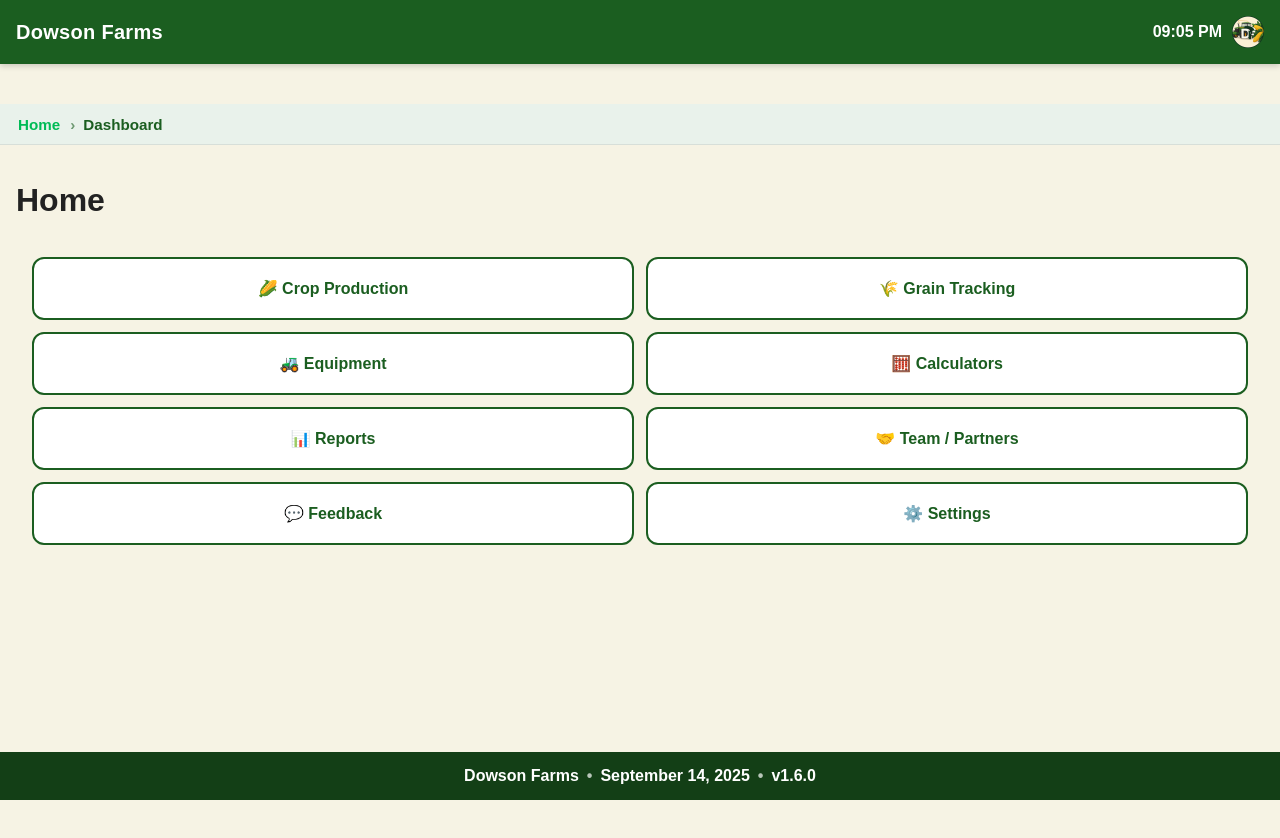
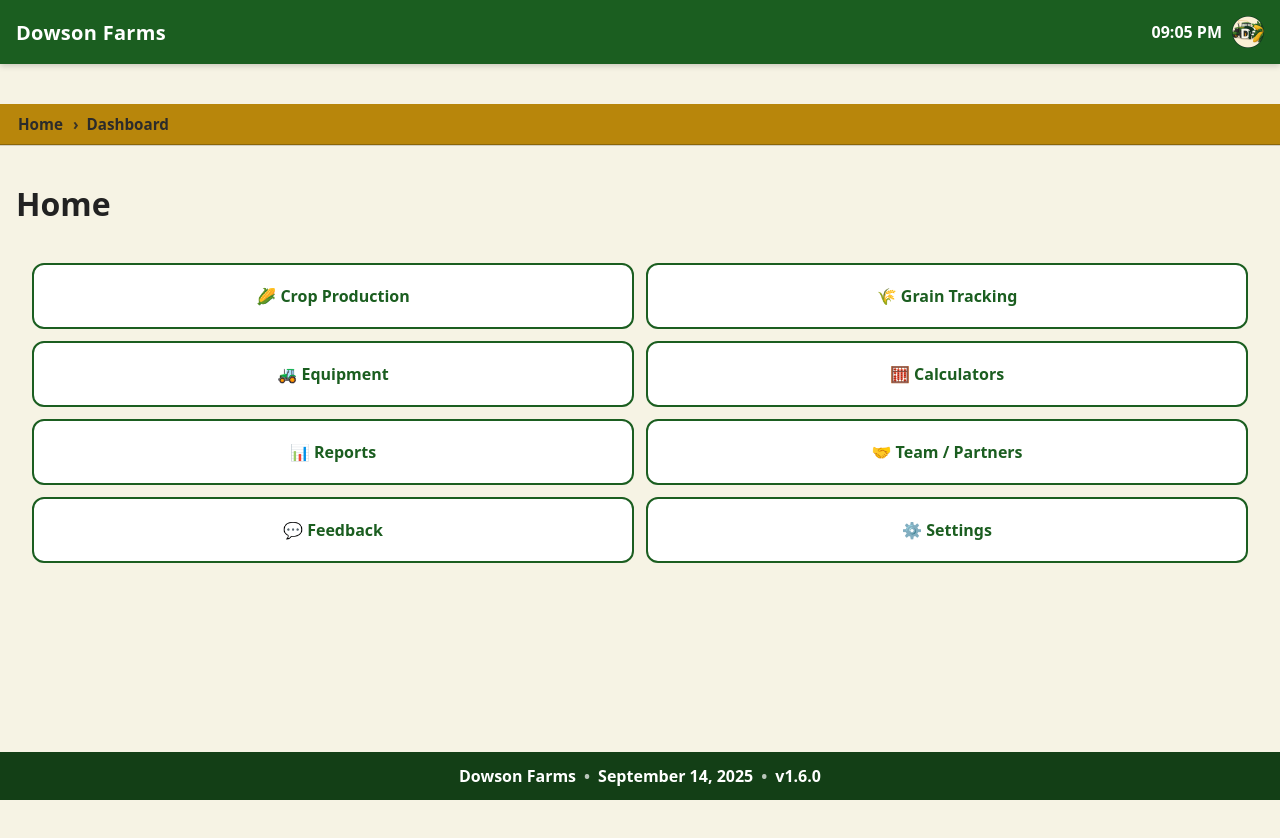
Before and after one commit to dkillam05/DowsonFarms, a plain HTML site: page index.html in a window 1280 px wide. Drawn offline with Linux system fonts and the light colour scheme.

Commit message:
Update theme.css

```diff
--- a/theme.css
+++ b/theme.css
@@ -1,128 +1,162 @@
+/* ===========================
+   Dowson Farms — theme.css
+   =========================== */
+
 :root {
-  --brand-green: #1b5e20;
-  --brand-gold: #f1d565;
+  /* Brand palette */
+  --brand-green: #1B5E20;
+  --brand-gold:  #f1d565;
+  --brand-gold-dark: #B8860B; /* DarkGoldenRod */
   --paper: #f6f3e4;
-  --ink: #222;
+  --ink:   #222;
+  --gold-text: #2b2b2b; /* readable on gold */
+
+  /* Layout sizing */
+  --header-h: 64px;
+  --crumb-h:  40px;
+  --footer-h: 48px;
+  --pad-x:    16px;
+
+  /* Z-index */
+  --z-header:  1000;
+  --z-crumbs:   900;
+  --z-footer:  1000;
 }
 
+/* Base */
+html, body { height: 100%; }
 body {
   margin: 0;
-  font-family: 'Montserrat', sans-serif;
+  font-family: 'Montserrat', system-ui, -apple-system, Segoe UI, Roboto, sans-serif;
   background: var(--paper);
   color: var(--ink);
+
+  /* Ensure content isn’t hidden behind sticky bars */
+  padding-top: calc(var(--header-h) + var(--crumb-h));
+  padding-bottom: var(--footer-h);
 }
 
-header, footer {
+/* ===========================
+   Sticky Header
+   =========================== */
+.app-header {
+  position: fixed; top: 0; left: 0; right: 0;
+  height: var(--header-h);
   background: var(--brand-green);
-  color: var(--brand-gold);
-  padding: 10px;
-  text-align: center;
-  font-weight: bold;
+  color: #fff;
+  display: flex;
+  align-items: center;
+  justify-content: space-between;
+  padding: 0 var(--pad-x);
+  box-shadow: 0 2px 6px rgba(0,0,0,.18);
+  z-index: var(--z-header);
+}
+.app-header__title {
+  font-weight: 700;
+  font-size: 1.25rem;
+  letter-spacing: .3px;
+}
+.app-header__right {
+  display: flex;
+  align-items: center;
+  gap: 10px;
+}
+.clock {
+  font-variant-numeric: tabular-nums;
+  font-weight: 600;
+}
+.app-logo {
+  width: 32px; height: 32px;
+  border-radius: 8px;
 }
 
+/* ===========================
+   Sticky Breadcrumbs (dark gold)
+   =========================== */
+.breadcrumbs {
+  position: sticky;
+  top: var(--header-h);           /* glued under header */
+  height: var(--crumb-h);
+  display: flex;
+  align-items: center;
+  background: var(--brand-gold-dark);
+  color: var(--gold-text);
+  padding: 0 var(--pad-x);
+  border-bottom: 1px solid rgba(0,0,0,.25);
+  z-index: var(--z-crumbs);
+  box-shadow: 0 1px 0 rgba(0,0,0,.15);
+}
+.breadcrumbs ol {
+  display: flex;
+  align-items: center;
+  gap: 8px;
+  list-style: none;
+  margin: 0;
+  padding: 0;
+  font-size: .95rem;
+  font-weight: 700;
+}
+.breadcrumbs a {
+  color: var(--gold-text);
+  text-decoration: none;
+}
+.breadcrumbs a:hover { text-decoration: underline; }
+.breadcrumbs .sep {
+  opacity: .9;
+  color: var(--gold-text);
+}
+
+/* ===========================
+   Content Wrapper
+   =========================== */
+.content {
+  padding: 16px;
+  min-height: calc(100vh - var(--header-h) - var(--crumb-h) - var(--footer-h));
+}
+
+/* ===========================
+   Sticky Footer
+   =========================== */
+.app-footer {
+  position: fixed; left: 0; right: 0; bottom: 0;
+  height: var(--footer-h);
+  background: #133f16; /* darker green so gold pops if used */
+  color: #fff;
+  display: flex;
+  align-items: center;
+  justify-content: center;
+  gap: 8px;
+  padding: 0 var(--pad-x);
+  font-weight: 600;
+  z-index: var(--z-footer);
+}
+.app-footer .dot { opacity: .7; }
+
+/* ===========================
+   Tiles (Home)
+   =========================== */
 .df-tiles {
   display: grid;
   grid-template-columns: 1fr 1fr;
   gap: 12px;
   padding: 16px;
 }
-
 .df-tile {
-  background: white;
+  background: #fff;
   border: 2px solid var(--brand-green);
   border-radius: 12px;
   text-decoration: none;
   text-align: center;
   padding: 20px;
-  font-weight: bold;
+  font-weight: 700;
   color: var(--brand-green);
 }
-
 .df-tile:hover {
   background: var(--brand-gold);
-  color: black;
+  color: #000;
 }
 
-.breadcrumbs {
-  padding: 6px 12px;
-  font-size: 14px;
-  background: var(--brand-gold);
-  color: var(--brand-green);
+/* Touch comfort on mobile */
+@media (hover: none) {
+  .breadcrumbs a { padding: 6px 2px; }
 }
-
-:root{
-  --green:#1B5E20;
-  --ivory:#FFFFF0;
-  --header-h:64px;
-  --crumb-h:40px;
-  --footer-h:48px;
-  --z-header:1000;
-  --z-crumbs:900;
-  --z-footer:1000;
-  --pad-x:16px;
-}
-
-/* Prevent content hiding under sticky bars */
-html,body{height:100%;}
-body{
-  /* keep your existing body styles above; these lines can live alongside them */
-  padding-top: calc(var(--header-h) + var(--crumb-h));
-  padding-bottom: var(--footer-h);
-}
-
-/* Sticky Header */
-.app-header{
-  position: fixed; top:0; left:0; right:0;
-  height: var(--header-h);
-  background: var(--green); color:#fff;
-  display:flex; align-items:center; justify-content:space-between;
-  padding: 0 var(--pad-x);
-  box-shadow: 0 2px 6px rgba(0,0,0,.18);
-  z-index: var(--z-header);
-}
-.app-header__title{ font-weight:700; font-size:1.25rem; letter-spacing:.3px; }
-.app-header__right{ display:flex; align-items:center; gap:10px; }
-.clock{ font-variant-numeric: tabular-nums; font-weight:600; }
-.app-logo{ width:32px; height:32px; border-radius:8px; }
-
-/* Sticky Breadcrumbs under header */
-.breadcrumbs{
-  position: sticky; top: var(--header-h);
-  height: var(--crumb-h);
-  display:flex; align-items:center;
-  background:#e9f2eb; /* subtle green tint */
-  padding: 0 var(--pad-x);
-  border-bottom: 1px solid rgba(0,0,0,.08);
-  z-index: var(--z-crumbs);
-}
-.breadcrumbs ol{
-  display:flex; align-items:center; gap:8px;
-  list-style:none; margin:0; padding:0;
-  font-size:.95rem; font-weight:600;
-}
-.breadcrumbs a{ color:#0b5; text-decoration:none; }
-.breadcrumbs a:hover{ text-decoration:underline; }
-.breadcrumbs .sep{ opacity:.6; }
-
-/* Content wrapper between header+footer */
-.content{
-  padding:16px;
-  min-height: calc(100vh - var(--header-h) - var(--crumb-h) - var(--footer-h));
-}
-
-/* Sticky Footer */
-.app-footer{
-  position: fixed; left:0; right:0; bottom:0;
-  height: var(--footer-h);
-  background:#133f16; color:#fff;
-  display:flex; align-items:center; justify-content:center;
-  gap:8px; padding:0 var(--pad-x);
-  font-weight:600;
-  z-index: var(--z-footer);
-}
-.app-footer .dot{ opacity:.7; }
-
-/* Touch comfort */
-@media (hover:none){
-  .breadcrumbs a{ padding:6px 2px; }
-}
```
